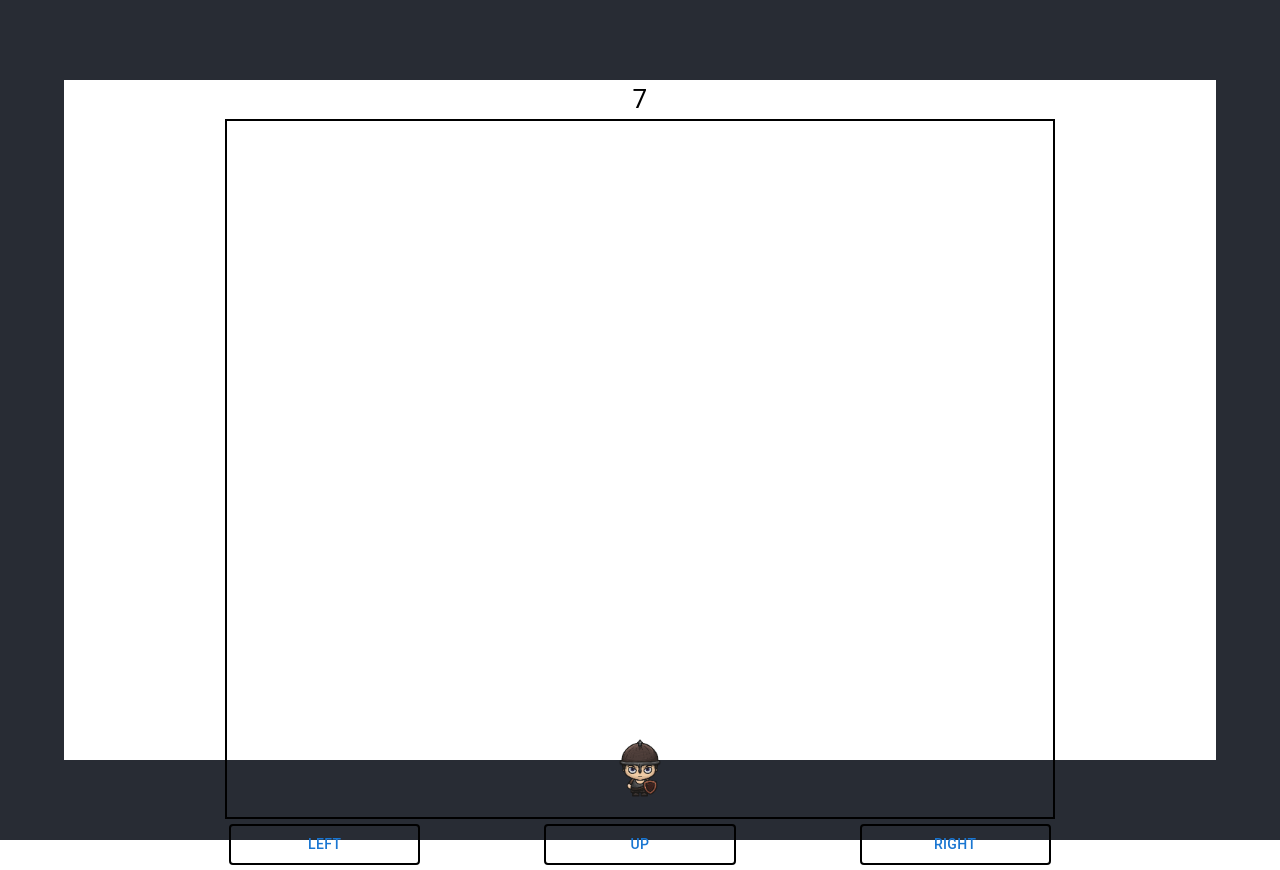
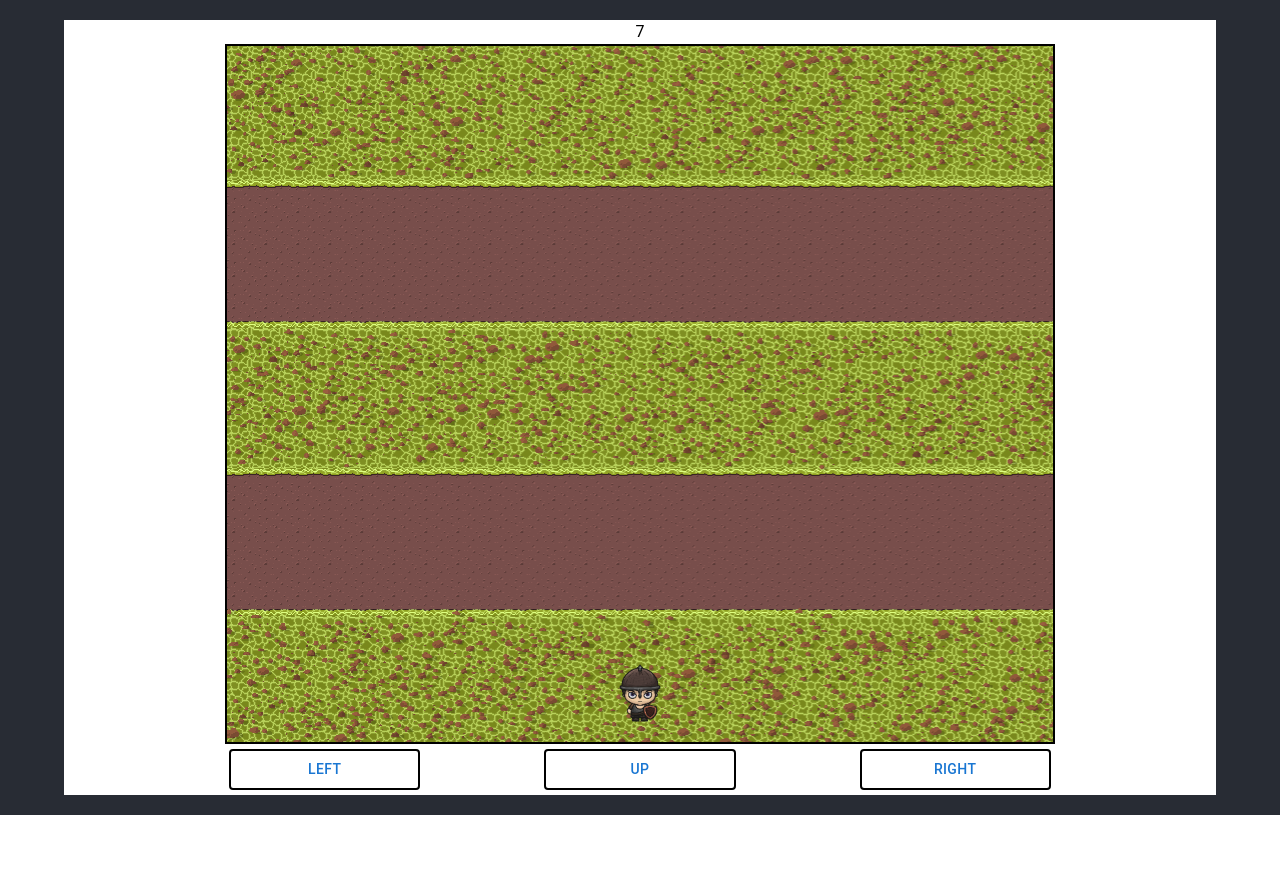
Before and after one commit to Reyes815/Knighthood, a React (Create React App) app: page / in a window 1280 px wide. After the commit the page ends 815 px from the top, so only its background shows below. Built offline with nearby package versions, Linux system fonts and the light colour scheme.

Commit message:
added background

```diff
--- a/src/App.css
+++ b/src/App.css
@@ -1,6 +1,7 @@
 .App {
   text-align: center;
   background-color: #282c34;
+  /* height: 100vh; */
 }
 
 .App-logo {
--- a/src/App.js
+++ b/src/App.js
@@ -4,10 +4,10 @@ import FixedContainer from './container';
 
 function App() {
   return (
-    <div className="App">
-      <header className="App-header">
+    <div className='App'>
+      {/* <header className='App'> */}
         <FixedContainer />
-      </header>
+      {/* </header> */}
     </div>
   );
 }
--- a/src/buttongrid.js
+++ b/src/buttongrid.js
@@ -1,6 +1,8 @@
 import React, { useState, useEffect, useRef } from 'react';
 import { Button, Grid, Box } from '@mui/material';
 import { styled } from '@mui/system';
+import bg_image from './bg_image.png';
+
 
 const StyledButton = styled(Button)(({ theme }) => ({
   width: '90%', // Adjust as needed
@@ -29,6 +31,7 @@ export default function ButtonGrid() {
   const [animationInterval, setAnimationInterval] = useState(null);
   const buttonPressed = useRef(false);
 
+
   useEffect(() => {
     // Load the default image set when the component mounts
     setCurrentImageSet(idleImageSet['idle']);
@@ -37,49 +40,80 @@ export default function ButtonGrid() {
 
   useEffect(() => {
     const handleKeyDown = (event) => {
-      if (!buttonPressed.current) {
+      var name;
+      switch( event.key ) {
+        case 'a':
+          name = 'Left'
+          break;
+        case 'w':
+          name = 'Up'
+          break;
+        case 'd':
+          name = 'Right'
+          break;
+        default:
+          return;
+      }
+
+      setCurrentImageSet(imageSets[name]);
+      setCurrentImageIndex(0); // Reset image index
+      console.log(event.key);
+
+      // if (!buttonPressed.current) {
         switch (event.key) {
           case 'a':
-            handleButtonPress('Left');
+            // handleButtonPress('Left');
+            console.log("hgdsgfds")
+            startAnimation(-10, 0);
             break;
           case 'w':
-            handleButtonPress('Up');
+            // handleButtonPress('Up');
+            startAnimation(0, -10);
             break;
           case 'd':
-            handleButtonPress('Right');
+            // handleButtonPress('Right');
+            startAnimation(10, 0);
             break;
           default:
             break;
         }
-        buttonPressed.current = true;
-      }
+        // buttonPressed.current = true;
+      // }
     };
 
     const handleKeyUp = () => {
-      buttonPressed.current = false;
+      // buttonPressed.current = false;
       clearAnimation();
     };
 
     document.addEventListener('keydown', handleKeyDown);
-    document.addEventListener('keyup', handleKeyUp);
+    // document.addEventListener('keyup', handleKeyUp);
     return () => {
       document.removeEventListener('keydown', handleKeyDown);
-      document.removeEventListener('keyup', handleKeyUp);
+      // document.removeEventListener('keyup', handleKeyUp);
     };
-  }, []);
+  }, [currentImageSet]);
 
   // Function to start animation interval
   const startAnimation = (deltaX, deltaY) => {
-    if (!animationInterval) {
+    // if (!animationInterval) {
       const interval = setInterval(() => {
         setPosition(prevPosition => ({
           x: Math.max(Math.min(prevPosition.x + deltaX, 370), -370),
           y: Math.max(Math.min(prevPosition.y + deltaY, 180), -180)
         }));
+
         setCurrentImageIndex(currentIndex => (currentIndex+1) % currentImageSet.length);
+
       }, animationIntervalTime);
-      setAnimationInterval(interval);
-    }
+
+      // setAnimationInterval(interval);
+
+      setTimeout(() => {
+        clearInterval(interval);
+        setAnimationInterval(null);
+      }, 2000);
+    // }
   };
 
   // Function to clear animation interval
@@ -115,12 +149,12 @@ export default function ButtonGrid() {
   };
 
   return (
-    <Box sx={{ width: '80%', margin: "auto"}}>
+    <Box sx={{ width: '80%', margin: "auto" }}>
       <Grid
         container
         justifyContent="center"
         alignItems="center"
-        style={{ minHeight: '700px', width: '90%', border: '2px solid black', margin: "auto"}}
+        style={{ minHeight: '700px', width: '90%', border: '2px solid black', margin: "auto", backgroundImage: `url(${bg_image})`, }}
       >
         <img
           src={currentImageSet[currentImageIndex]} // Set the image source dynamically
@@ -141,8 +175,8 @@ export default function ButtonGrid() {
         {Object.keys(imageSets).map((buttonName, index) => (
           <Grid item xs={3} key={index} margin={"auto"}>
             <StyledButton
-              onMouseOver={() => handleButtonPress(buttonName)}
-              onMouseLeave={handleMouseLeave}
+              onClick={() => handleButtonPress(buttonName)}
+              // onMouseLeave={handleMouseLeave}
             >
               {buttonName}
             </StyledButton>
--- a/src/container.js
+++ b/src/container.js
@@ -25,7 +25,7 @@ export default function FixedContainer() {
     <React.Fragment>
       <CssBaseline />
       <Container fixed >
-        <Box sx={{ bgcolor: 'white', height: '85vh'}}>
+        <Box sx={{ bgcolor: 'white'}}>
             <Timer/>
             <ButtonGrid/>
         </Box>
```
Also changed, not shown: src/bg_image.png (added).
